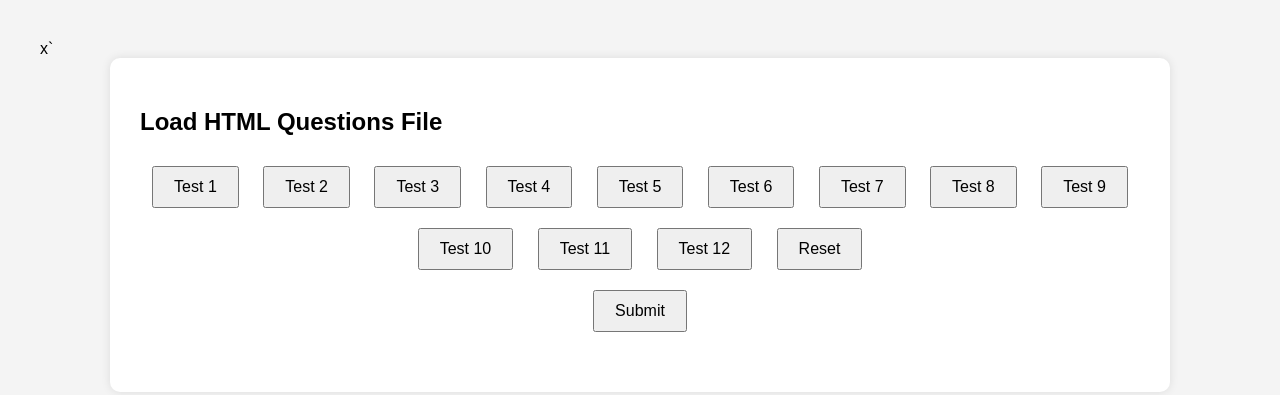
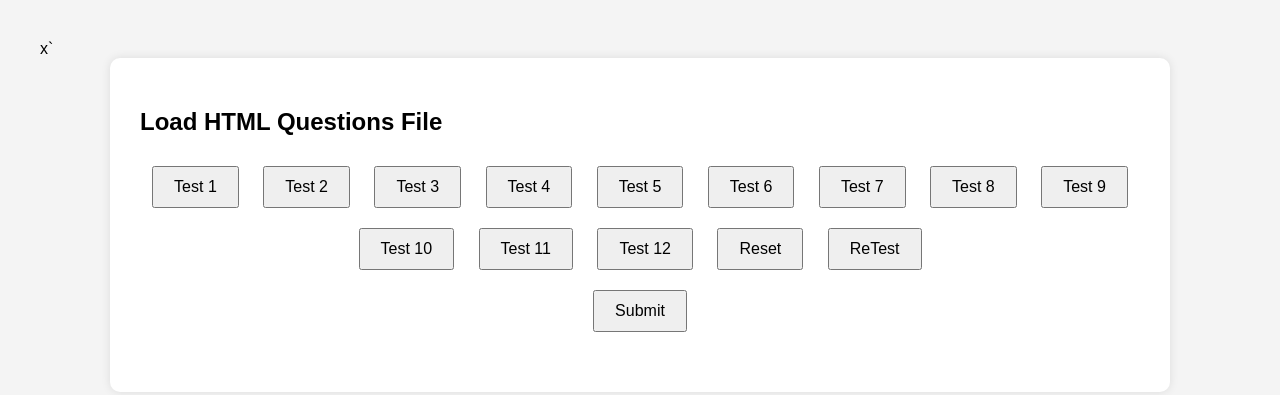
Before and after one commit to manhdino/html-quiz-generator, a plain HTML site: page index.html in a window 1280 px wide. Drawn offline with Linux system fonts and the light colour scheme.

Commit message:
add re-test btn

```diff
--- a/index.html
+++ b/index.html
@@ -118,6 +118,7 @@
           Test 12
         </button>
         <button onclick="resetQuiz()">Reset</button>
+        <button onclick="reTest()">ReTest</button>
       </div>
 
       <form id="quiz"></form>
@@ -286,6 +287,22 @@ ${opt}
         document.getElementById("result").innerHTML = "";
         render();
       }
+      function reTest() {
+        // clear result
+        document.getElementById("result").innerHTML = "";
+
+        // bỏ chọn tất cả radio
+        document.querySelectorAll('input[type="radio"]').forEach((r) => {
+          r.checked = false;
+        });
+
+        // remove highlight class
+        document
+          .querySelectorAll(".correct, .wrong, .correct-answer")
+          .forEach((el) => {
+            el.classList.remove("correct", "wrong", "correct-answer");
+          });
+      }
     </script>
   </body>
 </html>
```
